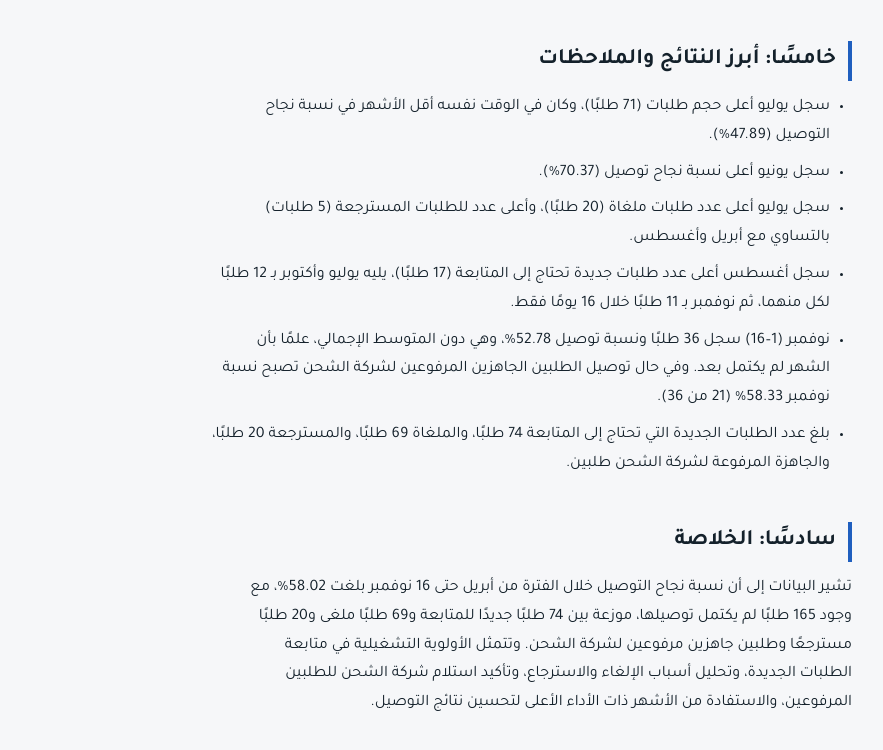
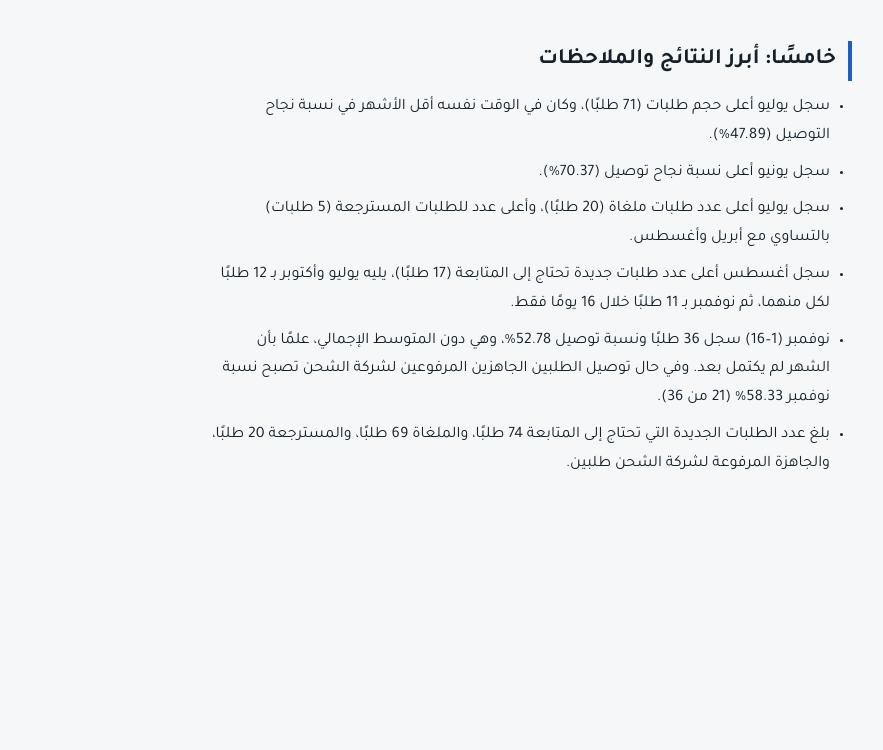
Before and after one commit to hussiengomaa/-, a plain HTML site: page index.html in a window 1280 px wide. Shown: the part 3110-3860 px from the top of the page, without its empty margins (198-1081 px from the left). After the commit the page ends 3664 px from the top, so only its background shows below. Drawn offline with Linux system fonts and the light colour scheme.

Commit message:
Update and rename تقرير الأداء التشغيلي – أبريل إلى 16 نوفمبر.html to index.html

```diff
--- a/تقرير الأداء التشغيلي – أبريل إلى 16 نوفمبر.html
+++ b/index.html
@@ -114,8 +114,6 @@ td.low{color:var(--accent);font-weight:700}
   <li>بلغ عدد الطلبات الجديدة التي تحتاج إلى المتابعة 74 طلبًا، والملغاة 69 طلبًا، والمسترجعة 20 طلبًا، والجاهزة المرفوعة لشركة الشحن طلبين.</li>
 </ul>
 
-<h2>سادسًا: الخلاصة</h2>
-<p>تشير البيانات إلى أن نسبة نجاح التوصيل خلال الفترة من أبريل حتى 16 نوفمبر بلغت 58.02%، مع وجود 165 طلبًا لم يكتمل توصيلها، موزعة بين 74 طلبًا جديدًا للمتابعة و69 طلبًا ملغى و20 طلبًا مسترجعًا وطلبين جاهزين مرفوعين لشركة الشحن. وتتمثل الأولوية التشغيلية في متابعة الطلبات الجديدة، وتحليل أسباب الإلغاء والاسترجاع، وتأكيد استلام شركة الشحن للطلبين المرفوعين، والاستفادة من الأشهر ذات الأداء الأعلى لتحسين نتائج التوصيل.</p>
 
 </main>
 
```
